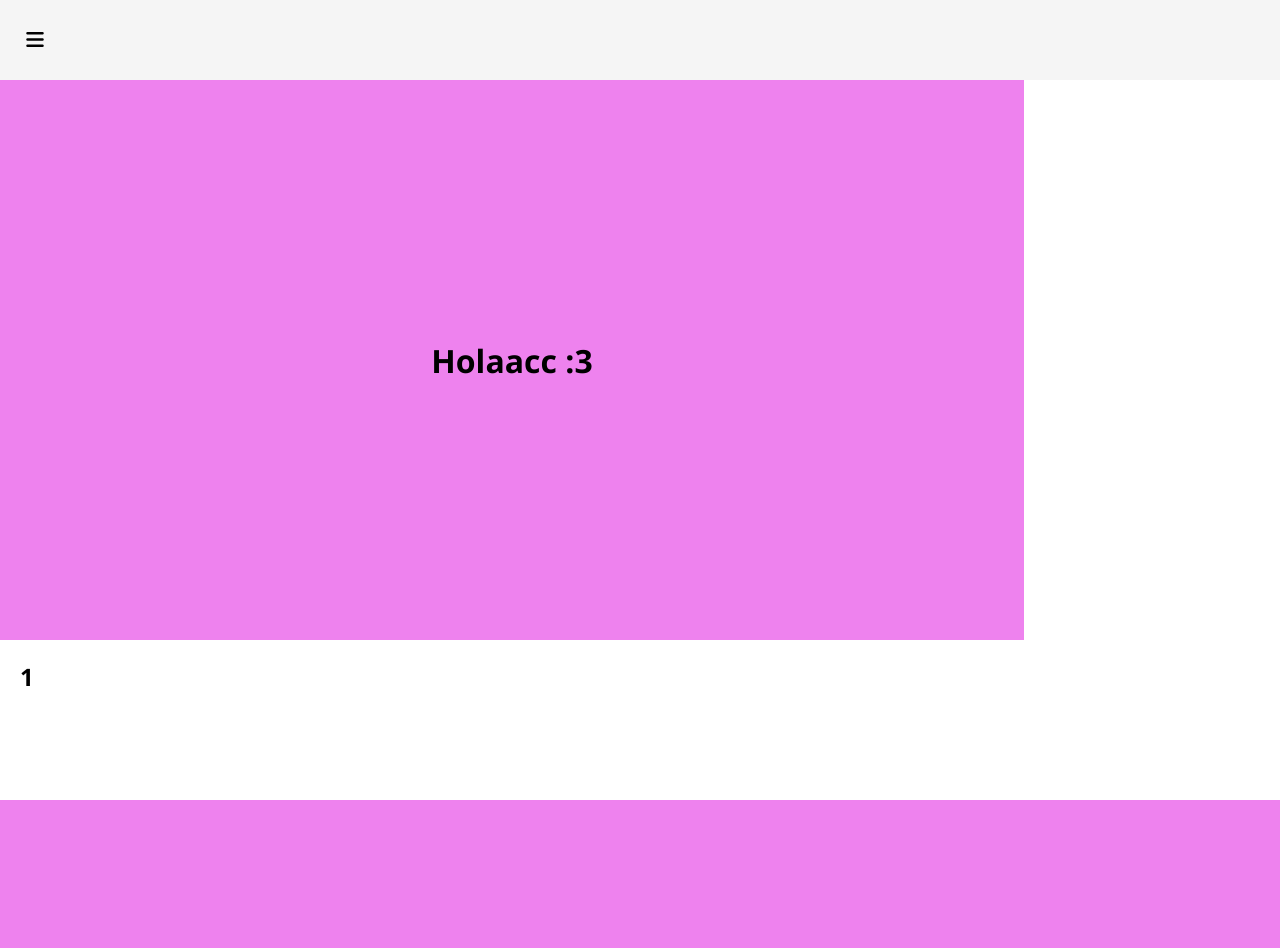
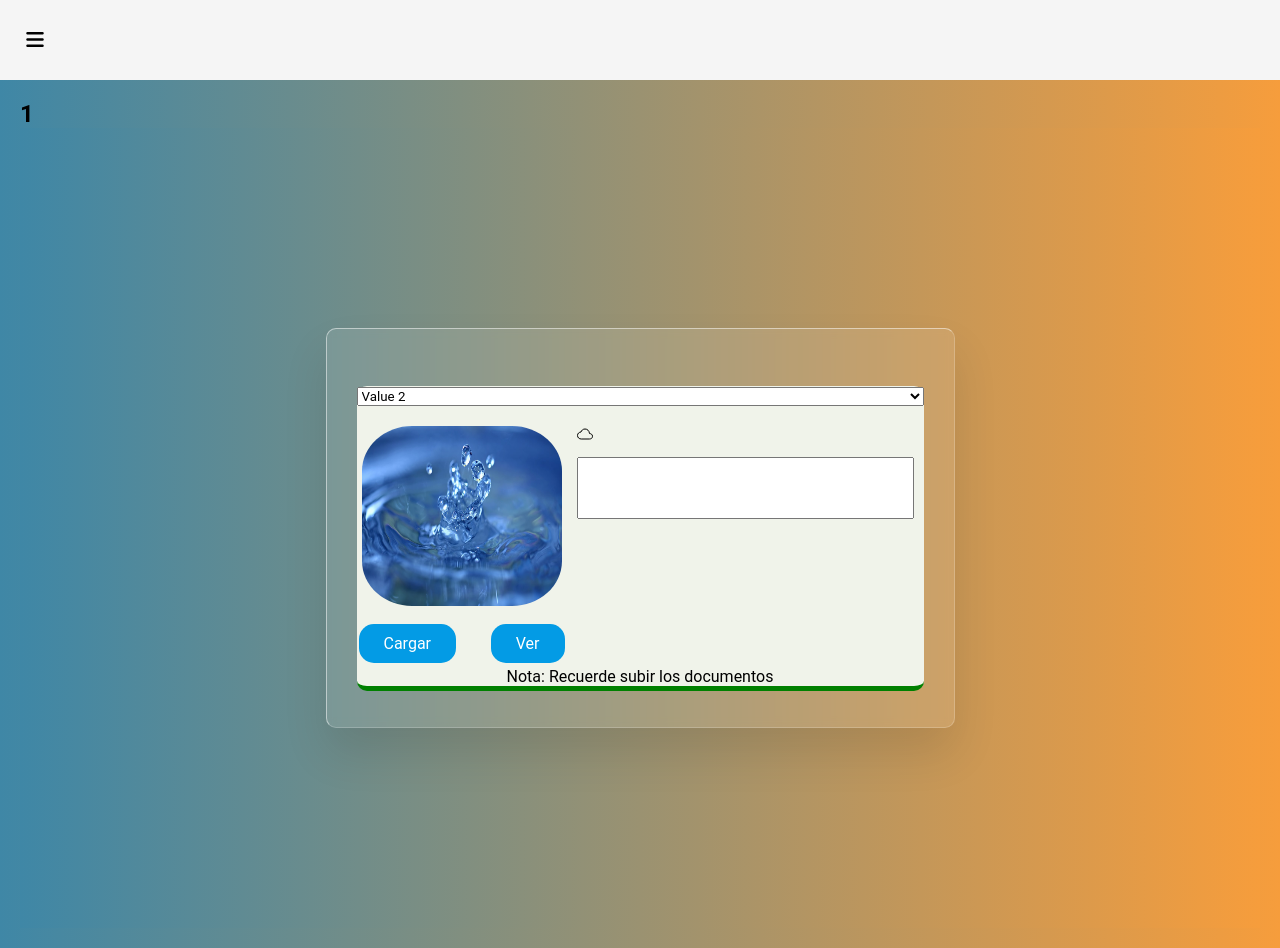
Before and after one commit to yasveilim/ambiental, a Django app: page /index/1 in a window 1280 px wide. Before the commit the page ends 800 px from the top, so only its background shows below. Run offline with Django 4.2, Linux system fonts and the light colour scheme; some libraries are stand-ins or nearby versions.

Commit message:
Cambios en la vista del panel

```diff
--- a/ambiental/ecosystem/templates/index/generic.html
+++ b/ambiental/ecosystem/templates/index/generic.html
@@ -1,5 +1,46 @@
 {% extends "index/indexbase.html" %}
+{% load static %}
+{% block content_head %}
+    <script type="module" src="https://unpkg.com/ionicons@7.1.0/dist/ionicons/ionicons.esm.js"></script>
+    <script nomodule src="https://unpkg.com/ionicons@7.1.0/dist/ionicons/ionicons.js"></script>
+    <link rel="stylesheet" href="{% static 'css/cartamaterial.css' %}" />
+{% endblock content_head%}
 
+
+{% load static %}
 {% block content %}
     <h2>{{ category }}</h2>
+    <section class="form-section">
+        <div class="box">
+            <div class="container">
+                <div class="form">
+                    <div class="contenedor_carta_materiales">
+                        <select class="selector_documentos" name="select">
+                            <option value="value1">Value 1</option>
+                            <option value="value2" selected>Value 2</option>
+                            <option value="value3">Value 3</option>
+                        </select>
+
+                        <div class="contenedor_izq_der">
+                            <div class="cont_izquierda">
+                                <img class="material_imagen" src="{% static 'agua.jpg' %}">
+                                <div class="botones_material">
+                                    <button class="boton_cargar">Cargar</button>
+                                    <button class="boton_ver">Ver</button>
+                                </div>
+                            </div>
+
+                            <div class="cont_derecha">
+                                <ion-icon name="cloud-outline"></ion-icon>
+                                <textarea id="texto_material" name="" rows="4" cols="40"> </textarea>
+                            </div>
+                        </div>
+                        <span class="materiales_nota">
+                            <p>Nota: Recuerde subir los documentos</p>
+                        </span>
+                    </div>
+                </div>
+            </div>
+        </div>
+    </section>
 {% endblock content %}
--- a/ambiental/ecosystem/templates/index/indexbase.html
+++ b/ambiental/ecosystem/templates/index/indexbase.html
@@ -5,8 +5,9 @@
      <meta charset="UTF-8">
     <meta http-equiv="X-UA-Compatible" content="IE=edge">
     <meta name="viewport" content="width=device-width, initial-scale=1.0">
-    <title>Menú lateral responsive - MagtimusPro</title>
+    <title>Menú lateral </title>
 	<link rel="stylesheet" href="{% static 'css/panel.css' %}" />
+    {% block content_head %}{% endblock content_head %}
 
     <script src="https://kit.fontawesome.com/41bcea2ae3.js" crossorigin="anonymous"></script>
 </head>
@@ -16,10 +17,6 @@
             <i class="fas fa-bars" id="btn_open"></i>
         </div>
     </header>
-    <div class="contenido_ventana">
-        <h1>Holaacc  :3 </h1>
-
-    </div>
     <div id="menu_side">
 
         <div class="name__page">
--- /dev/null
+++ b/ambiental/static/css/cartamaterial.css
@@ -0,0 +1,148 @@
+*{
+	margin: 0;
+	padding: 0;
+	font-family: roboto;
+}
+
+body{
+    overflow: hidden;
+    background: linear-gradient(0.25turn, #3f87a6, #f69d3c);
+}
+
+
+.form-section {
+    display: flex;
+   flex-direction: column;
+    justify-content: center;
+    align-items: center;
+    min-height: 100vh;
+   background: linear-gradient(0.25turn, #3f87a6, #f69d3c);
+}
+
+.form-section .color{
+    position: absolute;
+    filter: blur(150px);
+}
+
+.box {
+    position: relative;
+}
+
+.box .square {
+    position: absolute;
+    backdrop-filter:blur(5px);
+    box-shadow: 0 25px 45px rgba(0,0,0,0.1);
+    border: 1px solid rgba(255,255,255,0.5);
+    border-right: 1px solid rgba(255,255,255,0.2);
+    border-bottom: 1px solid rgba(255,255,255,0.2);
+    background: rgba(255,255,255,0.1);
+    border-radius: 10px;
+    animation:animate 10s linear infinite;
+    animation-delay:calc(-1s * var(--i));
+}
+
+.container{
+    position: relative;
+     min-height: 400px;
+    background: rgba(255,255,255,0.1);
+    border-radius: 10px;
+    display: flex;
+    justify-content: center;
+    align-items: center;
+    backdrop-filter:blur(5px);
+    box-shadow: 0 25px 45px rgba(0,0,0,0.1);
+    border: 1px solid rgba(255,255,255,0.5);
+    border-right: 1px solid rgba(255,255,255,0.2);
+    border-bottom: 1px solid rgba(255,255,255,0.2);
+}
+
+.form{
+	position: relative;
+	width: 100%;
+	height: 100%;
+	padding: 30px;
+}
+
+.material_imagen{
+    width: 210px;
+    height: 200px;
+    padding: 10px 5px;
+    border-radius: 55px;
+}
+
+.selector_documentos{
+    width: 100%;
+}
+
+.contenedor_izq_der{
+    display:flex;
+    flex-direction: row;
+    flex-wrap: nowrap;
+    align-content: flex-start;
+    justify-content: space-between;
+    align-items: flex-start;
+    margin-top: 10px;
+}
+
+.cont_derecha{
+    display: flex;
+    flex-direction: column;
+    padding: 10px;
+}
+
+.contenedor_carta_materiales{
+    border-bottom: solid green 5px;
+    background-color: rgb(240, 243, 234);
+    border-radius: 10px;
+    opacity: 50;
+    width: 100%;
+	text-align: center;
+	margin-top: 20px;
+}
+
+#texto_material{
+    resize: none;
+    margin-top: 15px;
+}
+
+.botones_material{
+    display:flex;
+    justify-content: space-between;
+    cursor: pointer;
+}
+
+.boton_cargar{
+    padding: 10px 25px;
+    font-size: 16px;
+    background:#039be5;
+    color:#fff;
+    border: 10px;
+    text-align: center;
+    margin: 4px 2px;
+    cursor: pointer;
+    border-radius: 15px;
+}
+
+.boton_cargar:hover{
+    opacity: 0.4;
+}
+
+.boton_ver{
+    padding: 10px 25px;
+    font-size: 16px;
+    background:#039be5;
+    color:#fff;
+    border: 10px;
+    text-align: center;
+    margin: 4px 2px;
+    cursor: pointer;
+    border-radius: 15px;
+}
+
+.boton_ver:hover{
+    opacity: 0.4;
+}
+
+.materiales_nota{
+    text-align: center;
+}
```
Also changed, not shown: ambiental/static/agua.jpg (added).
